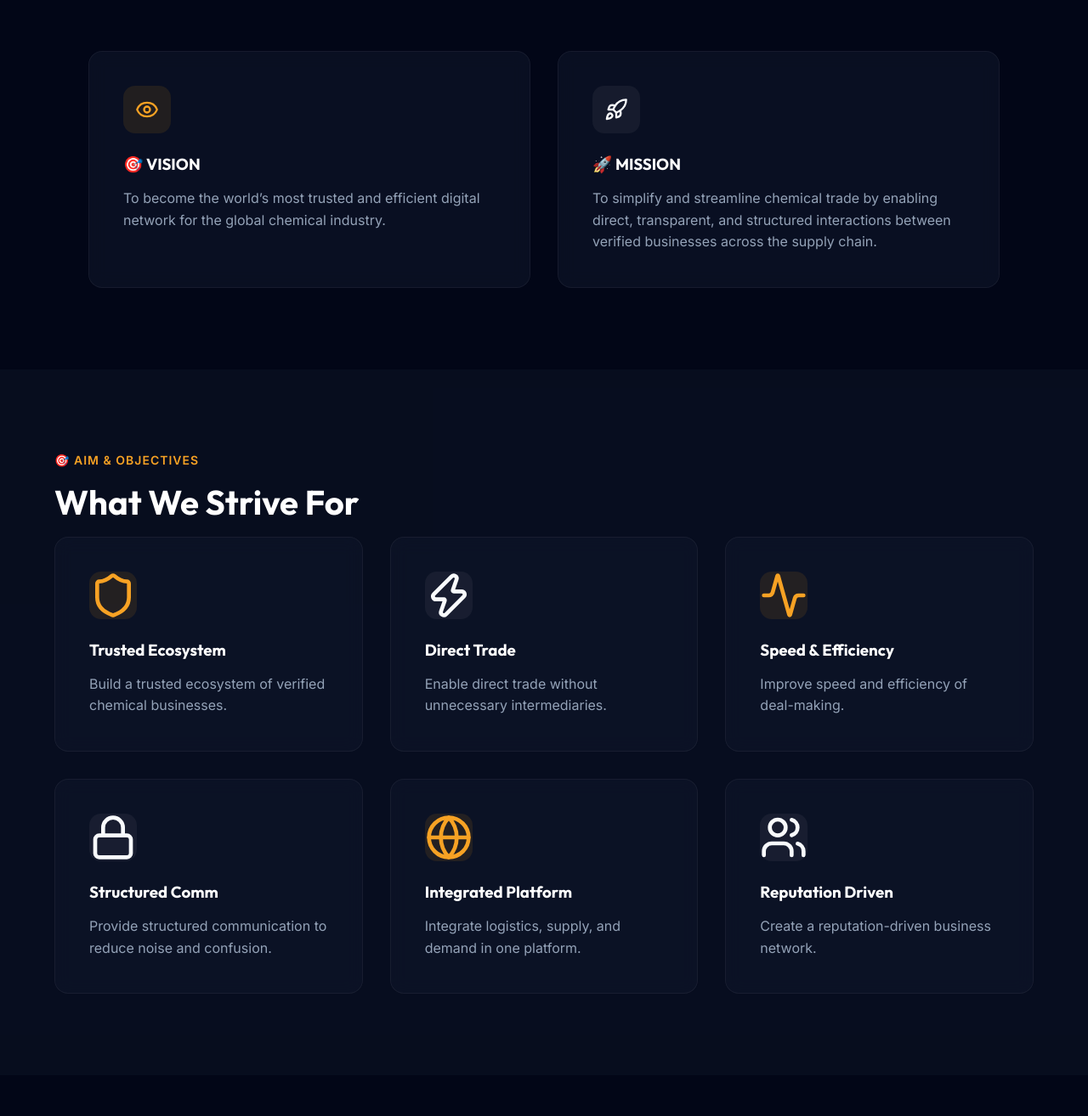
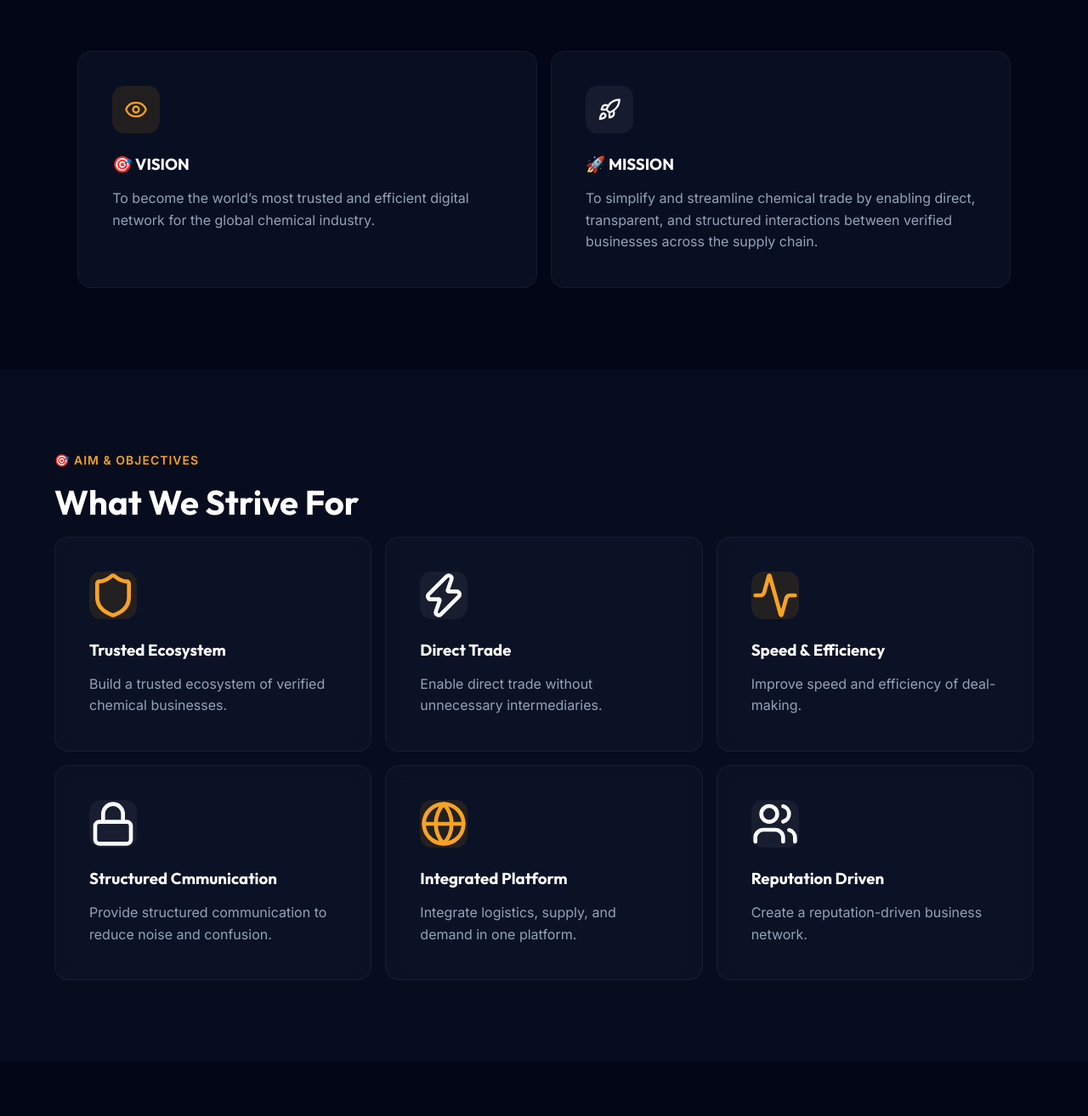
Before and after one commit to Rish1811/chemnexusadminpanel, a React (Vite) app: page /website in a window 1280 px wide. Shown: the part 1576-2890 px from the top of the page at 85% size. Built offline with nearby package versions, Linux system fonts and the light colour scheme.

Commit message:
Update Request Access button and UI

```diff
--- a/src/pages/WebsiteLanding.css
+++ b/src/pages/WebsiteLanding.css
@@ -117,7 +117,7 @@
 
 /* Sections */
 .landing-section {
-  padding: 6rem 5%;
+  padding: 6rem 4%;
   max-width: 1200px;
   margin: 0 auto;
 }
@@ -290,13 +290,13 @@
 .grid-2 {
   display: grid;
   grid-template-columns: 1fr 1fr;
-  gap: 2rem;
+  gap: 1rem;
 }
 
 .grid-3 {
   display: grid;
   grid-template-columns: repeat(3, 1fr);
-  gap: 2rem;
+  gap: 1rem;
 }
 
 .feature-card {
--- a/src/pages/WebsiteLanding.jsx
+++ b/src/pages/WebsiteLanding.jsx
@@ -78,7 +78,10 @@ const WebsiteLanding = () => {
             <strong>No Noise. Just Business.</strong>
           </p>
           <div className="hero-cta-group">
-            <button className="join-btn hero-btn">
+            <button
+              className="join-btn hero-btn"
+              onClick={() => window.open('https://mail.google.com/mail/?view=cm&fs=1&to=chemnexusio@gmail.com', '_blank')}
+            >
               Request Access <ChevronRight size={18} className="icon-inline" />
             </button>
           </div>
@@ -162,7 +165,7 @@ const WebsiteLanding = () => {
           </div>
           <div className="feature-card">
             <Lock className="feature-icon" size={24} />
-            <h3>Structured Comm</h3>
+            <h3>Structured Cmmunication</h3>
             <p>Provide structured communication to reduce noise and confusion.</p>
           </div>
           <div className="feature-card">
@@ -209,7 +212,7 @@ const WebsiteLanding = () => {
             <span className="section-tag">🔐 WHY TRUST CHEMNEXUS</span>
             <h2 className="section-title">Built for Safety and Scale</h2>
             <p style={{ marginBottom: '2rem' }}>Our platform ensures a secure environment for all participants.</p>
-            <div className="grid-2" style={{ gap: '1.5rem' }}>
+            <div className="grid-2" style={{ gap: '1rem' }}>
               <div className="small-feature">
                 <div className="icon-circle"><Shield size={20} /></div>
                 <h4>Strict Onboarding</h4>
@@ -227,7 +230,7 @@ const WebsiteLanding = () => {
               </div>
               <div className="small-feature">
                 <div className="icon-circle"><Activity size={20} /></div>
-                <h4>Transparent Comm</h4>
+                <h4>Transparent Communication</h4>
                 <p>Structured and clear interactions.</p>
               </div>
             </div>
@@ -250,7 +253,7 @@ const WebsiteLanding = () => {
             </button>
           </form>
           <p style={{ marginTop: '1.5rem', fontSize: '0.9rem', color: '#64748b' }}>
-            Applications are reviewed by our vetting team.
+            Applications are reviewed by our team of industry experts !
           </p>
         </div>
       </section>
@@ -261,18 +264,20 @@ const WebsiteLanding = () => {
           <div className="footer-brand">
             <Link to="/website" className="landing-logo">
               <img src={logo} alt="ChemNexus" />
-              <span>ChemNexus</span>
+              <span>ChemNexus Global</span>
             </Link>
-            <p>Where Chemical Businesses Connect Directly.</p>
+            <p>The Intelligent Network for Global Chemical Business.</p>
           </div>
           <div style={{ display: 'flex', gap: '4rem', flexWrap: 'wrap' }}>
             <div>
               <h4 style={{ color: '#f8fafc', marginBottom: '1rem' }}>Who Can Join</h4>
               <ul style={{ listStyle: 'none', padding: 0, display: 'flex', flexDirection: 'column', gap: '0.5rem' }}>
                 <li><span style={{ color: '#94a3b8' }}>Chemical Manufacturers</span></li>
-                <li><span style={{ color: '#94a3b8' }}>Distributors & Traders</span></li>
-                <li><span style={{ color: '#94a3b8' }}>Logistics Providers</span></li>
-                <li><span style={{ color: '#94a3b8' }}>Lab & Eqpt Suppliers</span></li>
+                <li><span style={{ color: '#94a3b8' }}>Chemical Distributors & Traders </span></li>
+                <li><span style={{ color: '#94a3b8' }}>Logistics Service Providers </span></li>
+                <li><span style={{ color: '#94a3b8' }}>Lab chemicals and supplies</span></li>
+                <li><span style={{ color: '#94a3b8' }}>OEM/EPC and Equipment Providers </span></li>
+                <li><span style={{ color: '#94a3b8' }}>Chemical Packing Material Providers</span></li>
               </ul>
             </div>
             <div>
```
